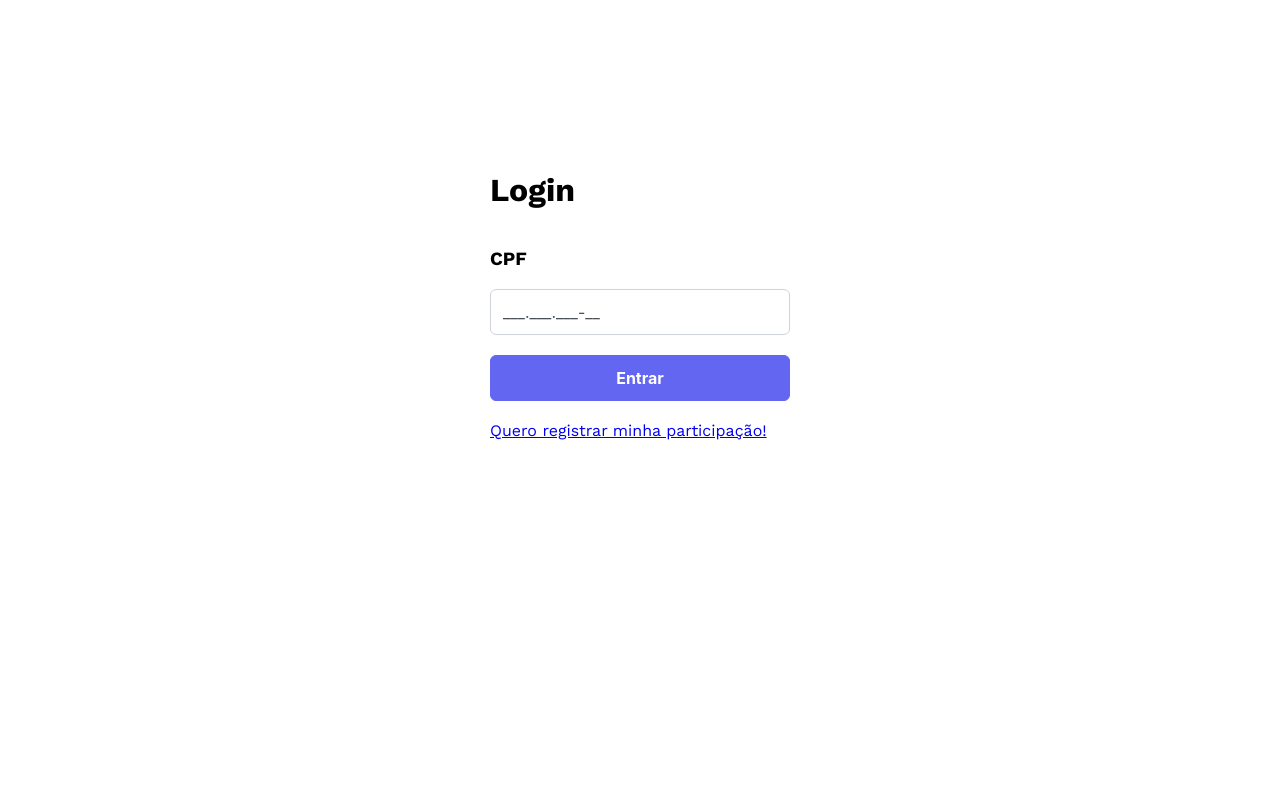
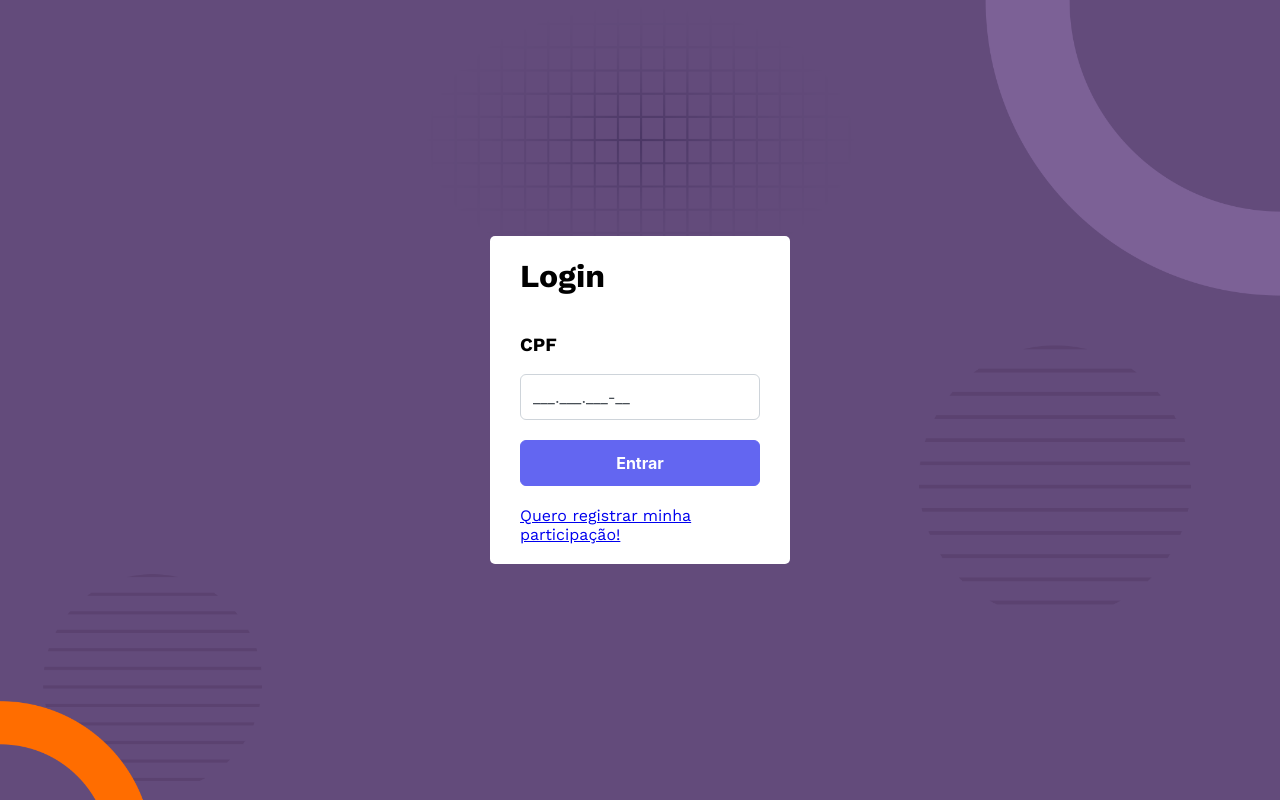
Before and after one commit to iamfurukawa/rank-opus, a React (Vite) app: page /login in a window 1280 px wide. Built offline with nearby package versions, Linux system fonts and the light colour scheme.

Commit message:
add background and fixing colors

```diff
--- a/src/index.css
+++ b/src/index.css
@@ -11,4 +11,9 @@
   height: 100%;
 
   font-family: "Work Sans", sans-serif;
+
+  background-image: url('./background.png');
+  background-repeat: no-repeat;
+  background-attachment: fixed;
+  background-size: cover;
 }
--- a/src/pages/Home/content/login/login.module.scss
+++ b/src/pages/Home/content/login/login.module.scss
@@ -2,8 +2,13 @@
     display: flex;
     flex-direction: column;
 
+    padding: 0 30px;
+
     width: 300px;
-    height: 500px;
+    height: auto;
+
+    background-color: white;
+    border-radius: 5px;
 
     h1 {
         margin-bottom: 0;
--- a/src/pages/Home/content/register/register.module.scss
+++ b/src/pages/Home/content/register/register.module.scss
@@ -2,8 +2,13 @@
     display: flex;
     flex-direction: column;
 
+    padding: 0 30px;
+
     width: 300px;
-    height: 500px;
+    height: auto;
+
+    background-color: white;
+    border-radius: 5px;
 
     h1 {
         margin-bottom: 0;
--- a/src/pages/Rank/rank.module.scss
+++ b/src/pages/Rank/rank.module.scss
@@ -1,5 +1,9 @@
 .content {
     margin: 10px;
+
+    h1 {
+        color: white;
+    }
 }
 
 .myRank {
@@ -13,6 +17,7 @@
         margin-bottom: 10px;
     }
 }
+
 .user {
     display: flex;
     flex-direction: row;
```
Also changed, not shown: src/background.png (added).
